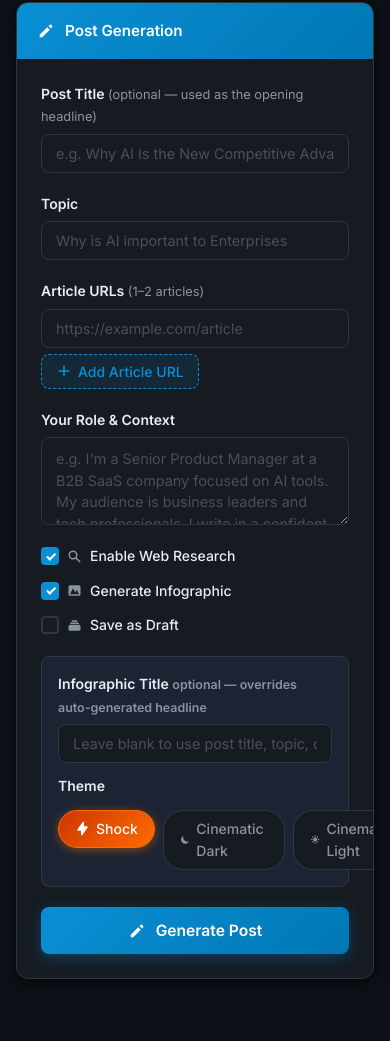
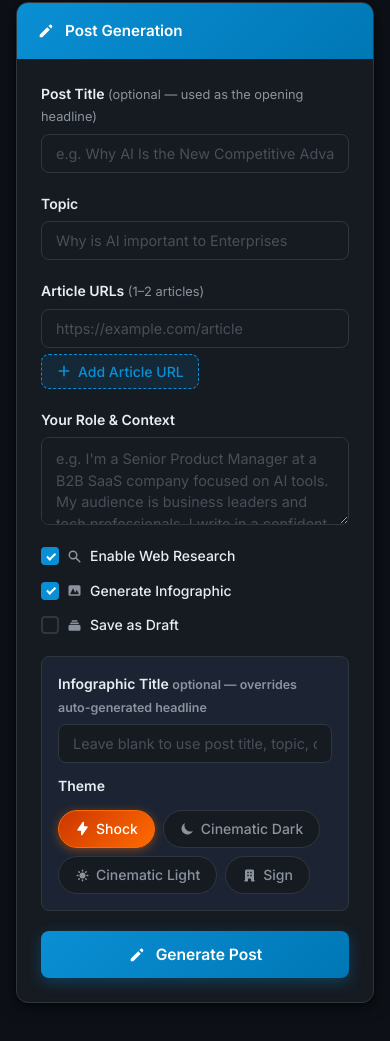
Before and after one commit to cjmccarthy65/linkedin-writer, a website: page index.html in a window 390 px wide. Shown: the part 266-1307 px from the top of the page. Before the commit the page ends 1285 px from the top, so only its background shows below. Drawn offline with Linux system fonts and the light colour scheme.

Commit message:
Fix theme pill overflow causing wrong theme selection
Add flex-wrap to theme-toggle and white-space:nowrap to pills so
Cinematic Dark/Light labels don't overflow and overlap each other.

Co-Authored-By: Claude Sonnet 4.6 <noreply@anthropic.com>

```diff
--- a/styles.css
+++ b/styles.css
@@ -464,6 +464,7 @@ select.field-input option {
 
 .theme-toggle {
     display: flex;
+    flex-wrap: wrap;
     gap: 8px;
 }
 
@@ -476,6 +477,7 @@ select.field-input option {
     align-items: center;
     gap: 6px;
     padding: 7px 16px;
+    white-space: nowrap;
     border: 1.5px solid var(--border);
     border-radius: 20px;
     font-size: 0.875rem;
```
